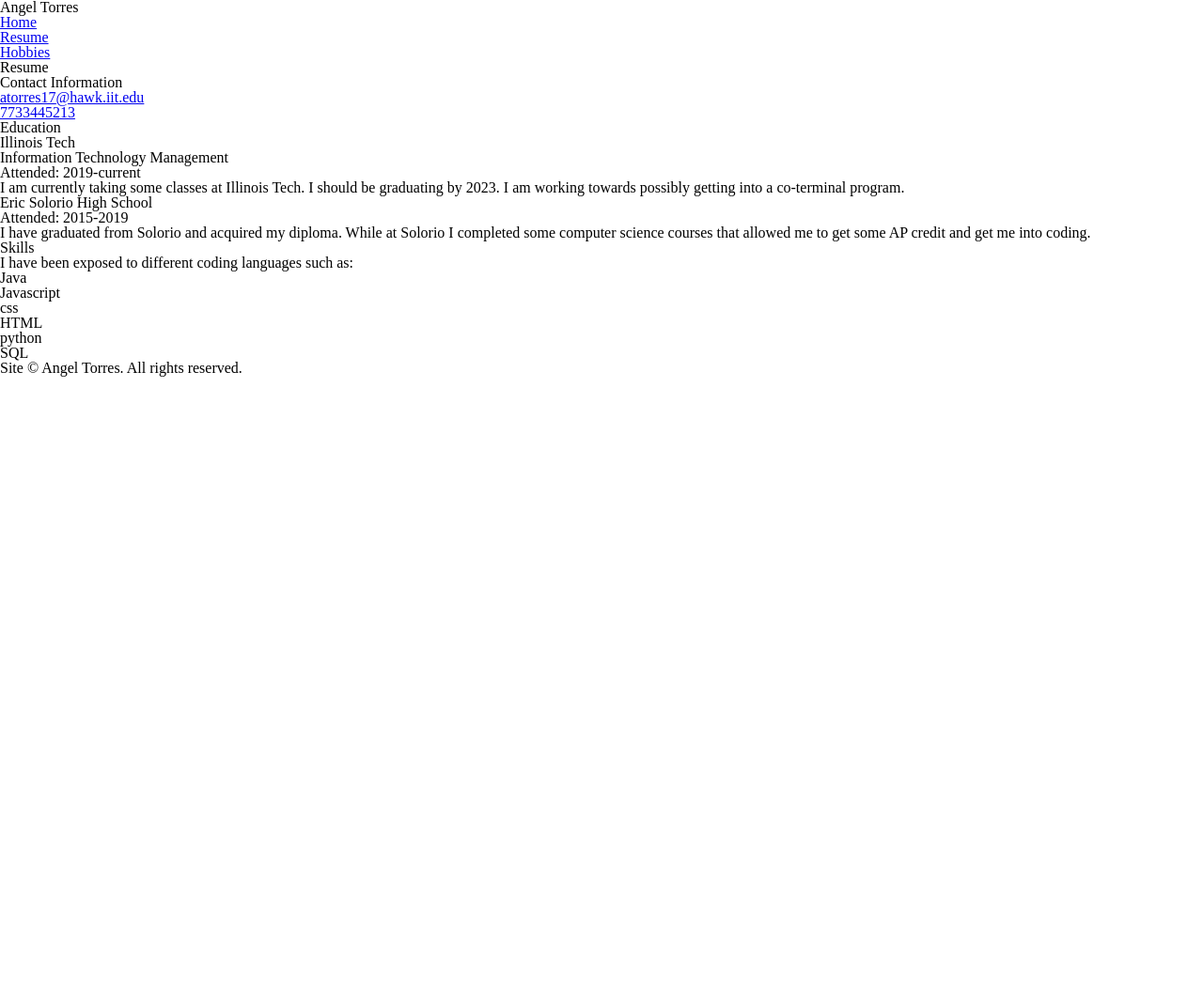
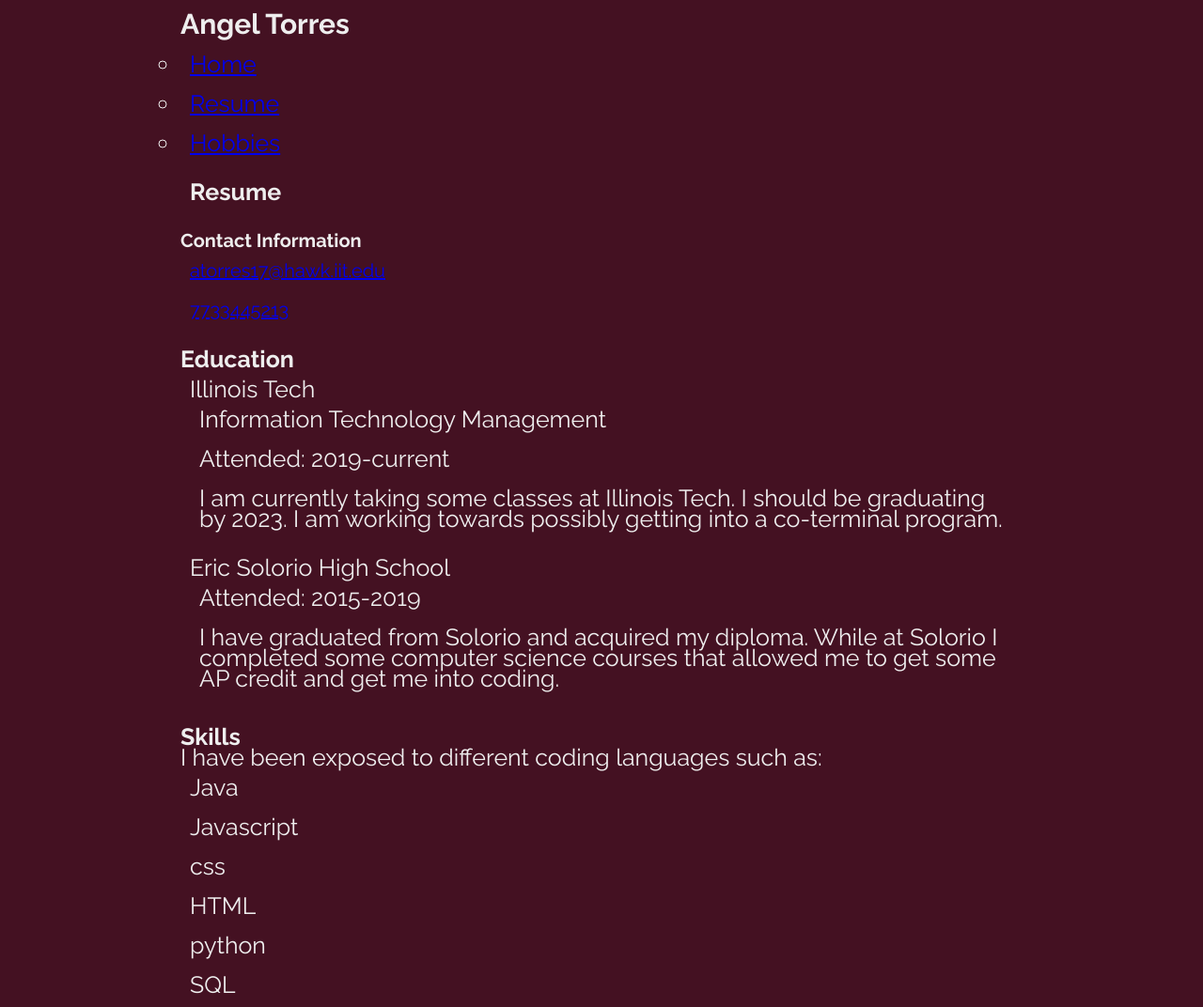
Before and after one commit to atorres175/project-two, a plain HTML site: page resume/index.html in a window 1280 px wide. Shown: the top 1072 px of the page at 94% size. Before the commit the page ends 800 px from the top, so only its background shows below. Drawn offline with Linux system fonts and the light colour scheme.

Commit message:
Add complete css stylesheet

```diff
--- a/screen.css
+++ b/screen.css
@@ -1,3 +1,6 @@
+@import url('https://fonts.googleapis.com/css2?family=Raleway:ital,wght@0,400;0,700;1,400&display=swap');
+
+
 /* http://meyerweb.com/eric/tools/css/reset/
    v2.0 | 20110126
    License: none (public domain)
@@ -5,3 +8,67 @@
 a,abbr,acronym,address,applet,article,aside,audio,b,big,blockquote,body,canvas,caption,center,cite,code,dd,del,details,dfn,div,dl,dt,em,embed,fieldset,figcaption,figure,footer,form,h1,h2,h3,h4,h5,h6,header,hgroup,html,i,iframe,img,ins,kbd,label,legend,li,mark,menu,nav,object,ol,output,p,pre,q,ruby,s,samp,section,small,span,strike,strong,sub,summary,sup,table,tbody,td,tfoot,th,thead,time,tr,tt,u,ul,var,video{margin:0;padding:0;border:0;font-size:100%;font:inherit;vertical-align:baseline}article,aside,details,figcaption,figure,footer,header,hgroup,menu,nav,section{display:block}html{line-height:1}body{line-height:inherit;}ol,ul{list-style:none}blockquote,q{quotes:none}blockquote:after,blockquote:before,q:after,q:before{content:'';content:none}table{border-collapse:collapse;border-spacing:0}
 
 /* Begin site styles... */
+
+html{
+  font-family: 'Raleway', 'Times New Roman', Times;
+  background: #412;
+  color: #EEE;
+  font-size: 20px;
+  line-height: 22px;
+  padding: 22px;
+}
+h1{
+  font-weight: bold;
+  font-size: 30px;
+  padding-bottom: 10px;
+}
+h2{
+  font-weight: bold;
+  padding: 20px 10px 10px 10px;
+}
+h3{
+  padding-top: 20px;
+  font-weight: bold;
+}
+li{
+  padding: 10px;
+}
+li p{
+  padding-top: 10px;
+}
+#navigation ul li{
+  list-style-type: circle;
+  padding-left: 10px;
+}
+#freetime{
+  padding-top: 20px;
+  font-weight: 700;
+}
+#schools{
+  padding: 10px;
+  text-decoration: underline;
+}
+#languages{
+  list-style-type: disc;
+}
+#contact {
+  font-weight: normal;
+  font-size: 20px;
+}
+#footer{
+  padding-top: 30px;
+}
+img{
+  display: block;
+  max-width: 100%;
+}
+@media screen and (min-width: 600px) {
+  html{
+      padding: 15px 15% 25px 15%;
+  }
+}
+@media screen and (min-width: 820px) {
+  html{
+      font-size: 25px;
+  }
+}
```
